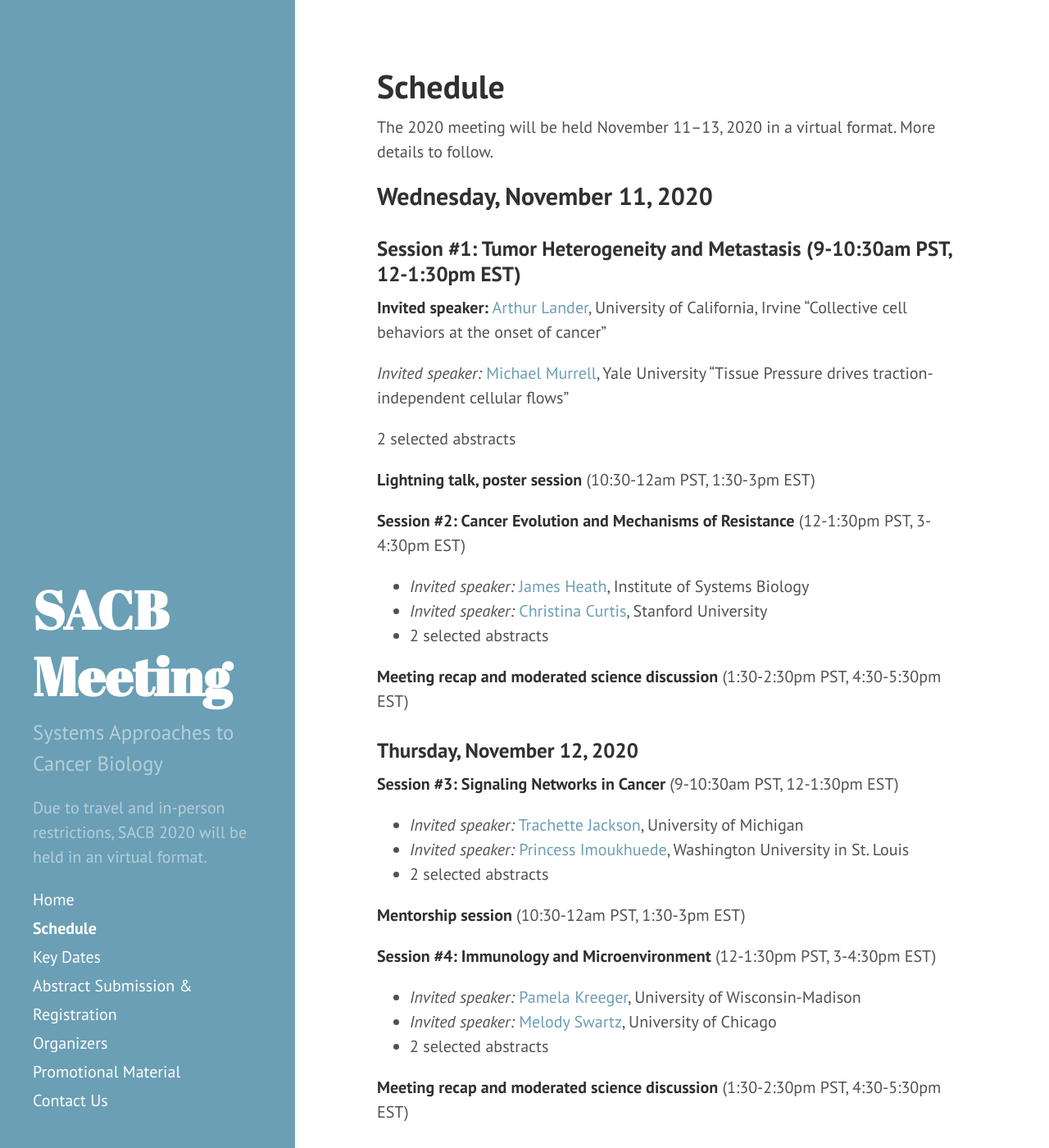
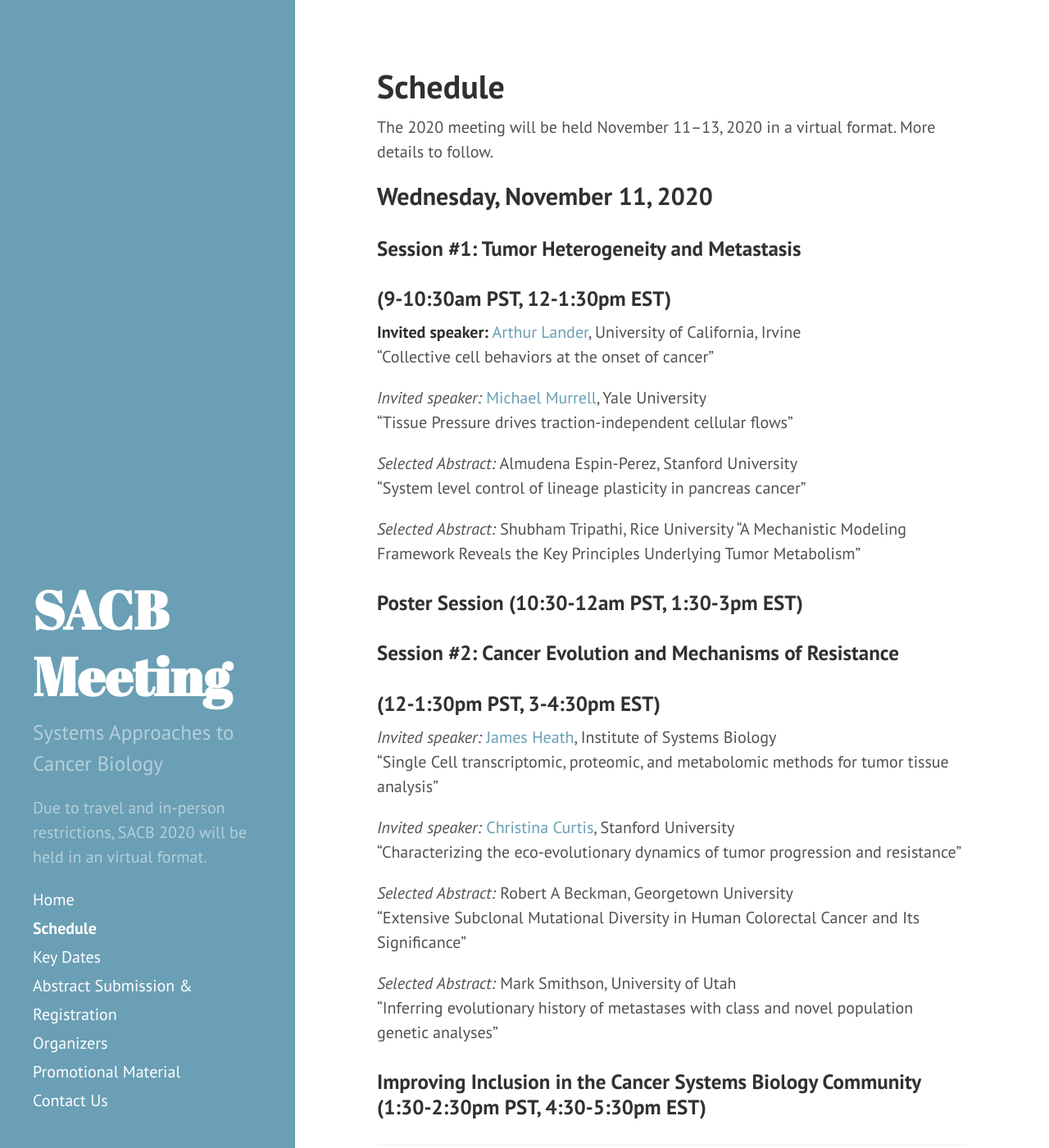
Before and after one commit to AECCSB/sacb-meeting, a Jekyll site: the page built from schedule.md, in a window 1280 px wide and 1400 px high. Shown: the whole window at 82% size. Built offline with Jekyll 4.4.1, drawn with Linux system fonts in a browser that asks for light colours; some of the changed text lies outside the part shown.

Commit message:
schedule2

```diff
--- a/schedule.md
+++ b/schedule.md
@@ -7,7 +7,8 @@
 
 ## Wednesday, November 11, 2020
 
-### Session #1: Tumor Heterogeneity and Metastasis (9-10:30am PST, 12-1:30pm EST)
+### Session #1: Tumor Heterogeneity and Metastasis
+### (9-10:30am PST, 12-1:30pm EST)
 
 **Invited speaker:** [Arthur Lander](https://lander-office.bio.uci.edu/), University of California, Irvine
 "Collective cell behaviors at the onset of cancer"
@@ -15,47 +16,105 @@
 *Invited speaker:* [Michael Murrell](https://livingmatter.yale.edu/), Yale University
 "Tissue Pressure drives traction-independent cellular flows"
 
-2 selected abstracts
+*Selected Abstract:* Almudena Espin-Perez, Stanford University
+"System level control of lineage plasticity in pancreas cancer"
 
-**Lightning talk, poster session** (10:30-12am PST, 1:30-3pm EST)
+*Selected Abstract:* Shubham Tripathi, Rice University
+"A Mechanistic Modeling Framework Reveals the Key Principles Underlying Tumor Metabolism"
 
-**Session #2: Cancer Evolution and Mechanisms of Resistance** (12-1:30pm PST, 3-4:30pm EST)
-- *Invited speaker:* [James Heath](https://heath.isbscience.org/), Institute of Systems Biology
-- *Invited speaker:* [Christina Curtis](https://med.stanford.edu/curtislab.html), Stanford University
-- 2 selected abstracts
+### Poster Session (10:30-12am PST, 1:30-3pm EST)
 
-**Meeting recap and moderated science discussion** (1:30-2:30pm PST, 4:30-5:30pm EST)
+### Session #2: Cancer Evolution and Mechanisms of Resistance
+### (12-1:30pm PST, 3-4:30pm EST)
+*Invited speaker:* [James Heath](https://heath.isbscience.org/), Institute of Systems Biology
+"Single Cell transcriptomic, proteomic, and metabolomic methods for tumor tissue analysis"
 
-### Thursday, November 12, 2020
+*Invited speaker:* [Christina Curtis](https://med.stanford.edu/curtislab.html), Stanford University
+"Characterizing the eco-evolutionary dynamics of tumor progression and resistance"
 
-**Session #3: Signaling Networks in Cancer** (9-10:30am PST, 12-1:30pm EST)
-- *Invited speaker:* [Trachette Jackson](https://sites.lsa.umich.edu/tjacks/), University of Michigan
-- *Invited speaker:* [Princess Imoukhuede](https://sites.wustl.edu/imoukhuedelab/), Washington University in St. Louis
-- 2 selected abstracts
+*Selected Abstract:* Robert A Beckman, Georgetown University
+"Extensive Subclonal Mutational Diversity in Human Colorectal Cancer and Its Significance"
 
-**Mentorship session** (10:30-12am PST, 1:30-3pm EST)
+*Selected Abstract:* Mark Smithson, University of Utah
+"Inferring evolutionary history of metastases with class and novel population genetic analyses"
 
-**Session #4: Immunology and Microenvironment** (12-1:30pm PST, 3-4:30pm EST)
-- *Invited speaker:* [Pamela Kreeger](https://www.kreegerlab.org/), University of Wisconsin-Madison
-- *Invited speaker:* [Melody Swartz](https://pme.uchicago.edu/swartz_group/), University of Chicago
-- 2 selected abstracts
 
-**Meeting recap and moderated science discussion** (1:30-2:30pm PST, 4:30-5:30pm EST)
+### Improving Inclusion in the Cancer Systems Biology Community (1:30-2:30pm PST, 4:30-5:30pm EST)
 
-### Friday, November 13
+---
 
-**Session #5: Systems Pharmacology** (9-10:30am PST, 12-1:30pm EST)
-- *Invited speaker:* [Birgit Schoeberl](https://www.linkedin.com/in/bschoeberl), Novartis Institute for BioMedical Research
-- *Invited speaker:* [Sourav Bandyopadhyay](http://cancersignaling.net/), University of California, San Francisco
-- 2 selected abstracts
+## Thursday, November 12, 2020
 
-**Lightning talk, poster session** (10:30-12am PST, 1:30-3pm EST)
+### Session #3: Signaling Networks in Cancer
+### (9-10:30am PST, 12-1:30pm EST)
 
-**Session #6: Translational Systems Biology** (12-1:30pm PST, 3-4:30pm EST)
-- *Invited speaker:* [Thomas Yankeelov](https://dellmed.utexas.edu/directory/thomas-yankeelov), University of Texas at Austin
-- *Invited speaker:* [Stacey Finley](http://csbl.usc.edu/), University of Southern California
-- 2 selected abstracts
+*Invited speaker:* [Trachette Jackson](https://sites.lsa.umich.edu/tjacks/), University of Michigan
+"Mathematical model of Targeted Molecular Therapeutics"
 
-**Meeting recap and moderated science discussion** (1:30-2:30pm PST, 4:30-5:30pm EST)
+*Invited speaker:* [Princess Imoukhuede](https://sites.wustl.edu/imoukhuedelab/), Washington University in St. Louis
+"New insights into tyrosine kinase receptor binding, localization and signaling"
+
+*Selected Abstract:* Hatice Osmanbeyoglu, University of Pittsburgh
+"SPaRTAN, a computational framework for linking surface proteins to transcriptional regulators and single-cell genomic states"
+
+*Selected Abstract:* Sabrina L. Spencer, University of Colorado-Boulder
+"Rewiring of regulatory networks in breast cancer by transcription factor isoforms"
+
+### Mentorship session (10:30-12am PST, 1:30-3pm EST)
+
+### Session #4: Immunology and Microenvironment
+### (12-1:30pm PST, 3-4:30pm EST)
+
+*Invited speaker:* [Pamela Kreeger](https://www.kreegerlab.org/), University of Wisconsin-Madison
+"Systems approaches to ovarian cancer metastasis"
+
+*Invited speaker:* [Melody Swartz](https://pme.uchicago.edu/swartz_group/), University of Chicago
+"TBD"
+
+*Selected Abstract:* Dimitrios Sidiropoulos, Johns Hopkins University
+"Integrative characterization of the Her2+ Breast Tumor Microenvironment with Entinostat & Immune Checkpoint Blockade Combination Therapies"
+
+*Selected Abstract:* Alice Yu, Stanford University
+"Modeling cognate ligand-receptor groups uncovers clonal crosstalk in lung adenocarcinoma interactome"
+
+### Improving Inclusion in the Cancer Systems Biology Community (1:30-2:30pm PST, 4:30-5:30pm EST)
+
+---
+
+## Friday, November 13
+
+### Session #5: Systems Pharmacology
+### (9-10:30am PST, 12-1:30pm EST)
+
+*Invited speaker:* [Birgit Schoeberl](https://www.linkedin.com/in/bschoeberl), Novartis Institute for BioMedical Research
+"Application of Systems Pharmacology in Drug Development"
+
+*Invited speaker:* [Sourav Bandyopadhyay](http://cancersignaling.net/), University of California, San Francisco
+"An integrative approach to identify reproducible synthetic lethal interactions in cancer"
+
+*Selected Abstract:* Andrew D Raddatz, Georgia Institute of Technology
+"Kinetic Modeling of Nrf-2 Regulated Redox Metabolism Predicts Head and Neck Cancer Response to Reactive Oxygen Species Generating Chemotherapies"
+
+*Selected Abstract:* Farnaz Mohammadi, University of California, Los Angeles
+"Drug Treatment Induces Cell Cycle Pseudo-Synchronization Due to Phase Transit Times."
+
+### Poster Session (10:30-12am PST, 1:30-3pm EST)
+
+### Session #6: Translational Systems Biology
+### (12-1:30pm PST, 3-4:30pm EST)
+
+*Invited speaker:* [Thomas Yankeelov](https://dellmed.utexas.edu/directory/thomas-yankeelov), University of Texas at Austin
+"Towards personalized treatment regimens via quantitative imaging and mathematical modeling"
+
+*Invited speaker:* [Stacey Finley](http://csbl.usc.edu/), University of Southern California
+"Understanding and optimizing cell-based immunotherapies using systems biology models"
+
+*Selected Abstract:* Emily Marcisak, Johns Hopkins University
+"Matrix factorization of single-cell RNA-sequencing identifies novel immune cell states that project across species, cancer type, and infectious disease"
+
+*Selected Abstract:* Zuzana Tatarova, Oregon Health Sciences University
+"Personalized Combination Treatments and Early Anti-Tumor Immunity in Breast Cancer"
+
+### Closing remarks and socialization event (1:30-2:30pm PST, 4:30-5:30pm EST)
 
 Note: *Invited talks will be limited to 25 minutes. Selected talks will be limited to 15 minutes.*
```
